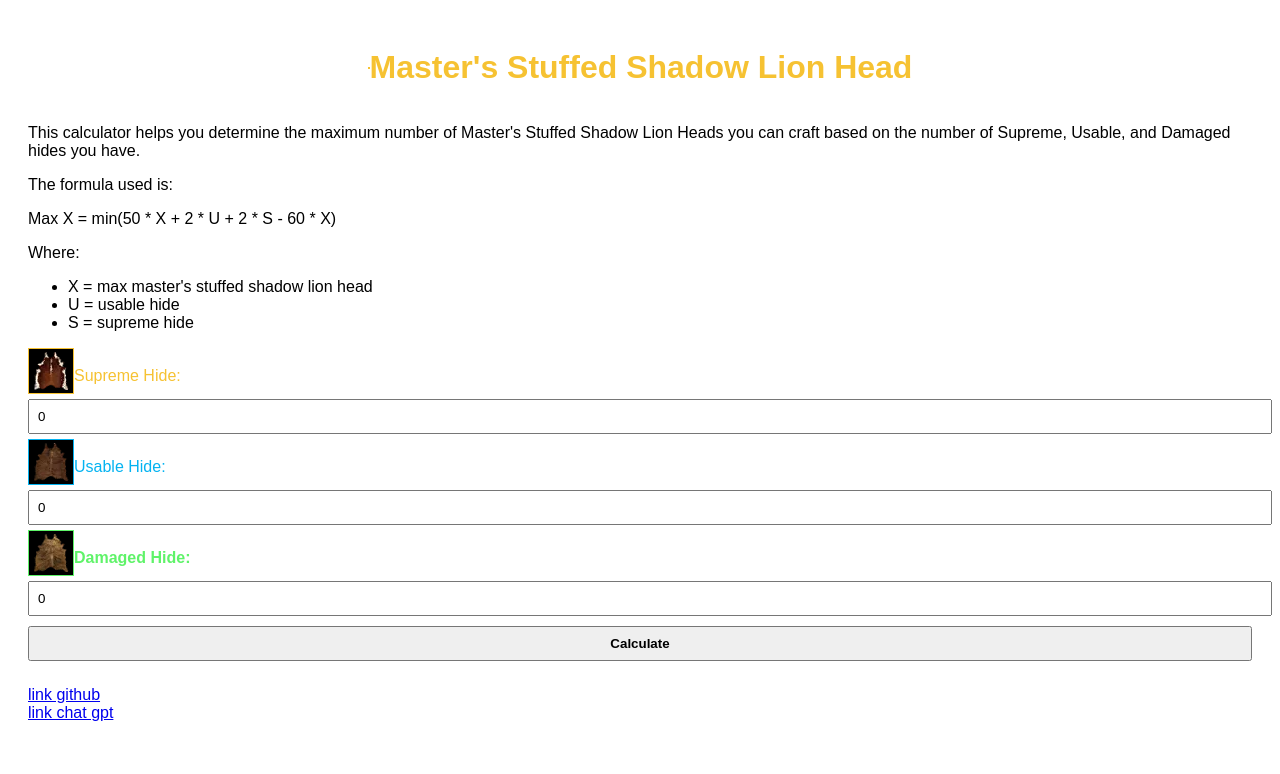
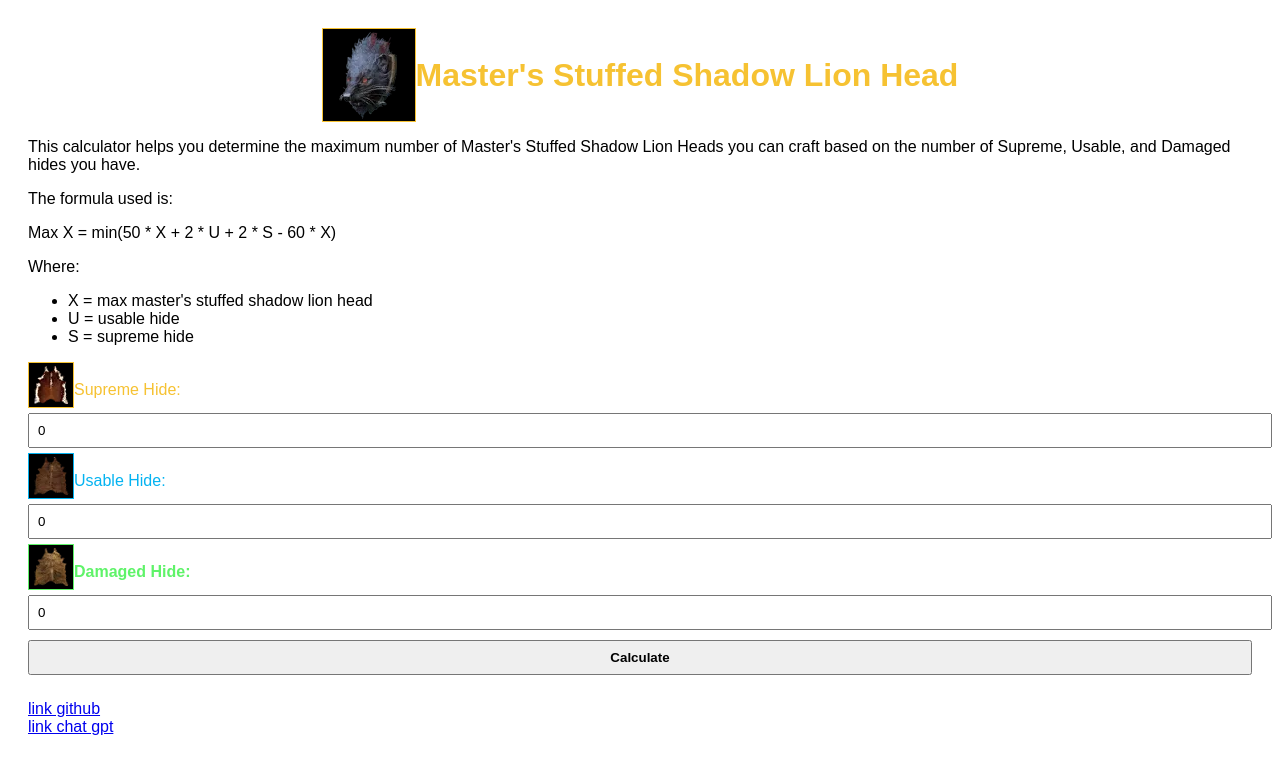
Before and after one commit to kiet-kun-afk/Masters-Stuffed-Calculator, a plain HTML site: page index.html in a window 1280 px wide. Drawn offline with Linux system fonts and the light colour scheme; the site is published under a folder, as on GitHub Pages, so addresses that start at the root find nothing.

Commit message:
fix lion head img

```diff
--- a/index.html
+++ b/index.html
@@ -34,7 +34,7 @@
 <body>
 
     <div style="display: flex; align-items: center; justify-content: center;">
-        <img src="/img/lion-head.webp" alt="" style="border: 1px solid #f6c232;background-color: black;">
+        <img src="img/lion-head.webp" alt="" style="border: 1px solid #f6c232;background-color: black;">
         <h1 style="color: #f6c232;">Master's Stuffed Shadow Lion Head</h1>
     </div>
 
```
